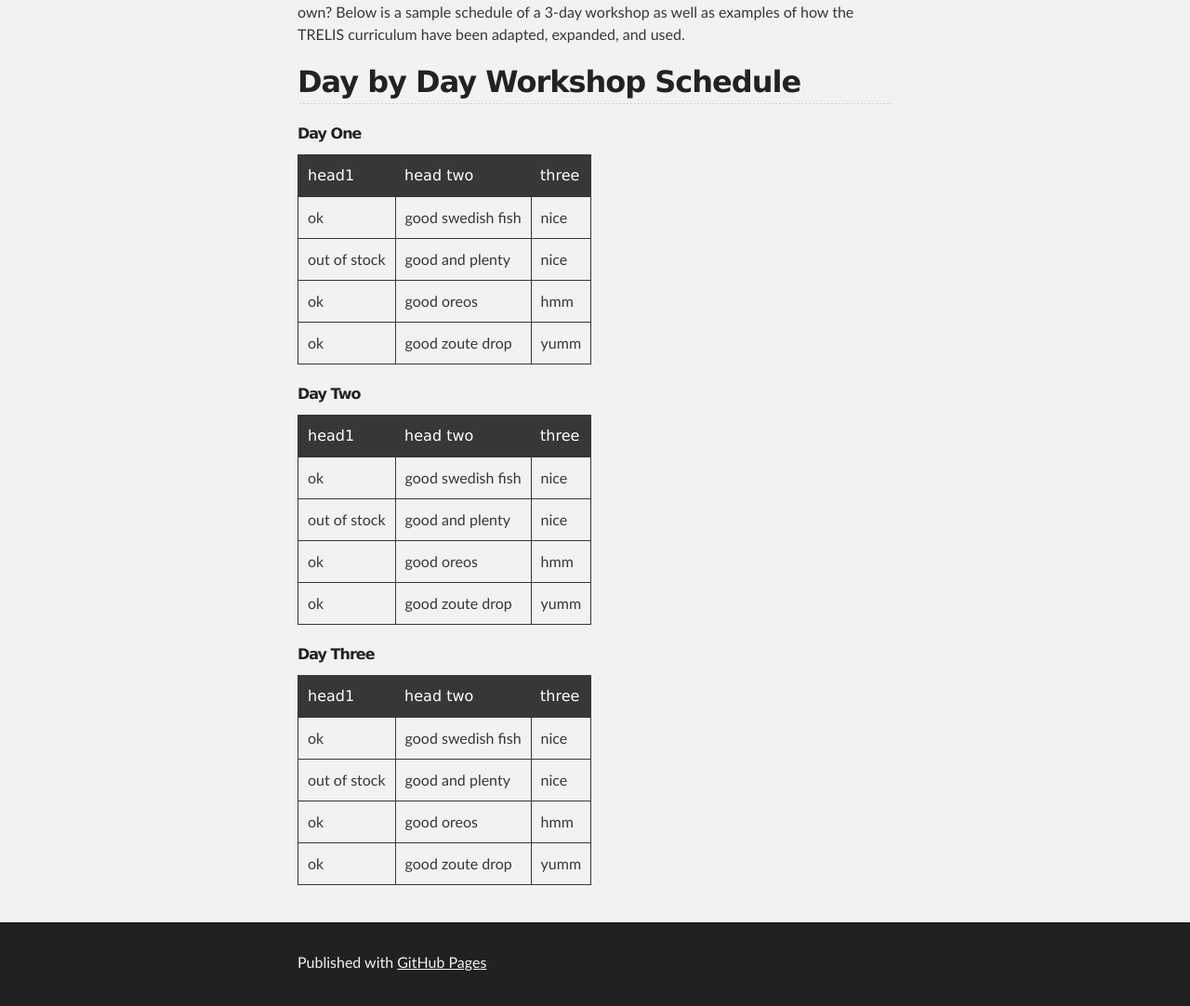
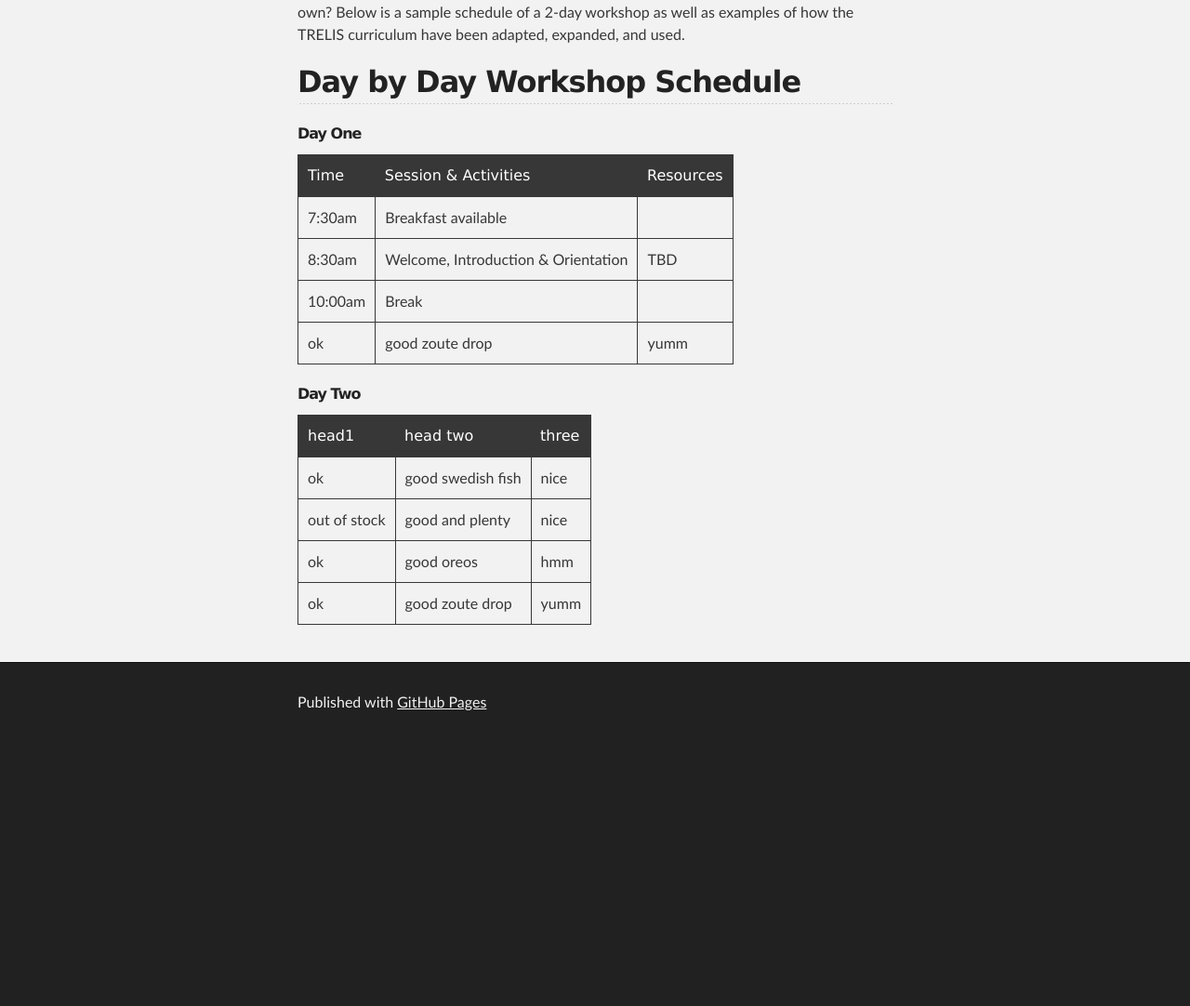
Before and after one commit to TRELIStoolkit/TRELIStoolkit.github.io, a Jekyll site: the page built from index.md, in a window 1280 px wide and 1400 px high, scrolled down 608 px. Shown: the part 318-1400 px from the top of the window at 93% size. Built offline with Jekyll 4.4.1, drawn with Linux system fonts in a browser that asks for light colours; our own code applies the rules of GitHub Pages for plain Markdown files; after the commit the page ends 1728 px from its top, so only the background shows below that; some of the changed text lies outside the part shown.

Commit message:
Testing table update

```diff
--- a/index.md
+++ b/index.md
@@ -8,17 +8,17 @@ TRELIS (which stands for Training and Retaining Leaders in STEM) was a program f
 
 ![TRELIS_Group](assets/images/ALL_TRELIS.JPG)
 
-Want to run your own meeting, workshop, or work through the TRELIS materials on your own? Below is a sample schedule of a 3-day workshop as well as examples of how the TRELIS curriculum have been adapted, expanded, and used.
+Want to run your own meeting, workshop, or work through the TRELIS materials on your own? Below is a sample schedule of a 2-day workshop as well as examples of how the TRELIS curriculum have been adapted, expanded, and used.
 
 ## Day by Day Workshop Schedule
 
 ###### Day One
 
-| head1        | head two          | three |
+| Time         | Session & Activities         | Resources  |
 |:-------------|:------------------|:------|
-| ok           | good swedish fish | nice  |
-| out of stock | good and plenty   | nice  |
-| ok           | good oreos        | hmm   |
+| 7:30am       | Breakfast available |   |
+| 8:30am       | Welcome, Introduction & Orientation   | TBD  |
+| 10:00am      | Break       |   |
 | ok           | good zoute drop   | yumm  |
 
 ###### Day Two
@@ -29,12 +29,3 @@ Want to run your own meeting, workshop, or work through the TRELIS materials on
 | out of stock | good and plenty   | nice  |
 | ok           | good oreos        | hmm   |
 | ok           | good zoute drop   | yumm  |
-
-###### Day Three
-
-| head1        | head two          | three |
-|:-------------|:------------------|:------|
-| ok           | good swedish fish | nice  |
-| out of stock | good and plenty   | nice  |
-| ok           | good oreos        | hmm   |
-| ok           | good zoute drop   | yumm  |
```
